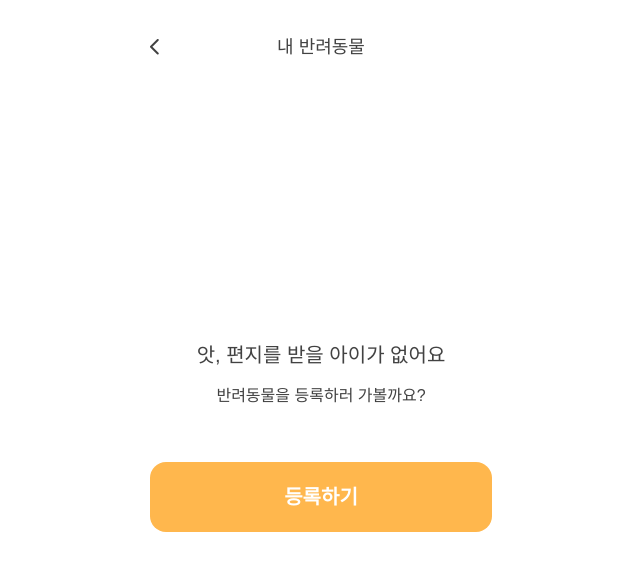
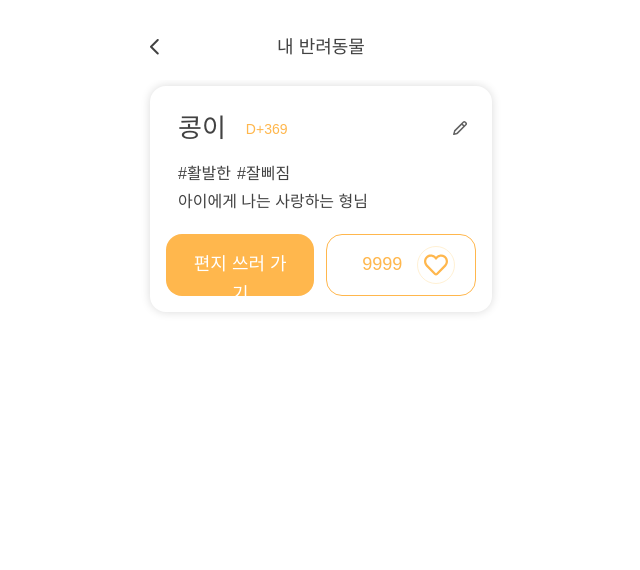
Before and after one commit to rainbow-letter/rainbow-letter-frontend, a React (Create React App) app: page /my-pets in a window 1280 px wide. Shown: the top 570 px of the page, without its empty margins (319-959 px from the left). Built offline with nearby package versions, Linux system fonts and the light colour scheme.

Commit message:
feat: 반려동물 카드 컴포넌트 생성

```diff
--- /dev/null
+++ b/src/components/MyPets/PetCard.jsx
@@ -0,0 +1,70 @@
+import React from 'react';
+
+import { calculateDDay } from '../../utils/dateCalculations';
+import pen from '../../assets/pen.svg';
+import heart from '../../assets/heart.svg';
+
+const dummyPet = {
+  id: 1,
+  name: '콩이',
+  species: '고양이',
+  owner: '형님',
+  personalities: ['활발한', '잘삐짐'],
+  deathAnniversary: '2023-01-01',
+  image: {
+    id: 1,
+    objectKey: 'aaaaaaaa-aaaa-aaaa-aaaa-aaaaaaaaaaaa',
+    url: 'http://rainbowletter/image',
+  },
+  favorite: {
+    id: 1,
+    total: 9999,
+    dayIncreaseCount: 0,
+    canIncrease: true,
+  },
+};
+
+function PetCard() {
+  return (
+    <article className="mt-1.5 p-4 rounded-2xl shadow-default">
+      <header className="flex justify-between items-center mb-5 mt-2.5 ml-3">
+        <div className="flex items-center grow gap-5">
+          <span className="text-heading-2">{dummyPet.name}</span>
+          <span className="text-solo-small text-orange-400">
+            {calculateDDay(dummyPet.deathAnniversary)}
+          </span>
+        </div>
+        <button className="pr-2" type="button">
+          <img src={pen} alt="pen" />
+        </button>
+      </header>
+      <section className="flex flex-col gap-y-3 mb-6 ml-3 text-solo-medium">
+        <ul className="flex gap-x-1.5">
+          {dummyPet?.personalities.map((personality) => (
+            <li>{`#${personality}`}</li>
+          ))}
+        </ul>
+        <div>{`아이에게 나는 사랑하는 ${dummyPet.owner}`}</div>
+      </section>
+      <footer className="h-[62px] flex gap-x-3 text-body-large">
+        <button
+          className="w-full px-5 py-4 text-white bg-orange-400 rounded-2xl"
+          type="button"
+        >
+          편지 쓰러 가기
+        </button>
+        <button
+          className="flex w-full px-5 py-4 items-center justify-between border text-orange-400 border-orange-400 rounded-2xl"
+          type="button"
+        >
+          <span className="grow">{dummyPet.favorite.total}</span>
+          <div className="p-1.5 border border-orange-100 rounded-full">
+            <img className="" src={heart} alt="heart" />
+          </div>
+        </button>
+      </footer>
+    </article>
+  );
+}
+
+export default PetCard;
--- /dev/null
+++ b/src/components/MyPets/PetCardWithImage.jsx
@@ -0,0 +1,16 @@
+import React from 'react';
+
+import PetCard from './PetCard';
+
+function PetCardWithImage() {
+  return (
+    <>
+      <section>
+        <img src="" alt="" />
+      </section>
+      <PetCard />
+    </>
+  );
+}
+
+export default PetCardWithImage;
--- a/src/components/MyPets/index.jsx
+++ b/src/components/MyPets/index.jsx
@@ -1,11 +1,17 @@
 import React from 'react';
+
+import PetCard from './PetCard';
 import NoPets from './NoPets';
 
-const existPets = false;
+const existPets = true;
 
 function MyPets() {
   if (!existPets) return <NoPets />;
-  return <div className="w-full" />;
+  return (
+    <div className="w-full">
+      <PetCard />
+    </div>
+  );
 }
 
 export default MyPets;
--- /dev/null
+++ b/src/utils/dateCalculations.js
@@ -0,0 +1,16 @@
+// eslint-disable-next-line import/prefer-default-export
+export const calculateDDay = (deathAnniversary) => {
+  const anniversaryDate = new Date(deathAnniversary);
+  const today = new Date();
+
+  // 시간을 0시 0분 0초 0밀리초로 설정하여 날짜만 비교
+  anniversaryDate.setHours(0, 0, 0, 0);
+  today.setHours(0, 0, 0, 0);
+
+  const differenceInTime = anniversaryDate.getTime() - today.getTime();
+  const differenceInDays = differenceInTime / (1000 * 3600 * 24);
+
+  return differenceInDays > 0
+    ? `D-${Math.ceil(differenceInDays)}`
+    : `D+${Math.abs(Math.ceil(differenceInDays))}`;
+};
--- a/tailwind.config.js
+++ b/tailwind.config.js
@@ -54,6 +54,9 @@ module.exports = {
           2: '#BDBDBD',
         },
       },
+      boxShadow: {
+        default: '0px 0px 10px 0px rgba(0, 0, 0, 0.15)',
+      },
     },
   },
   plugins: [],
```
Also changed, not shown: src/assets/heart.svg (added), src/assets/pen.svg (added).
